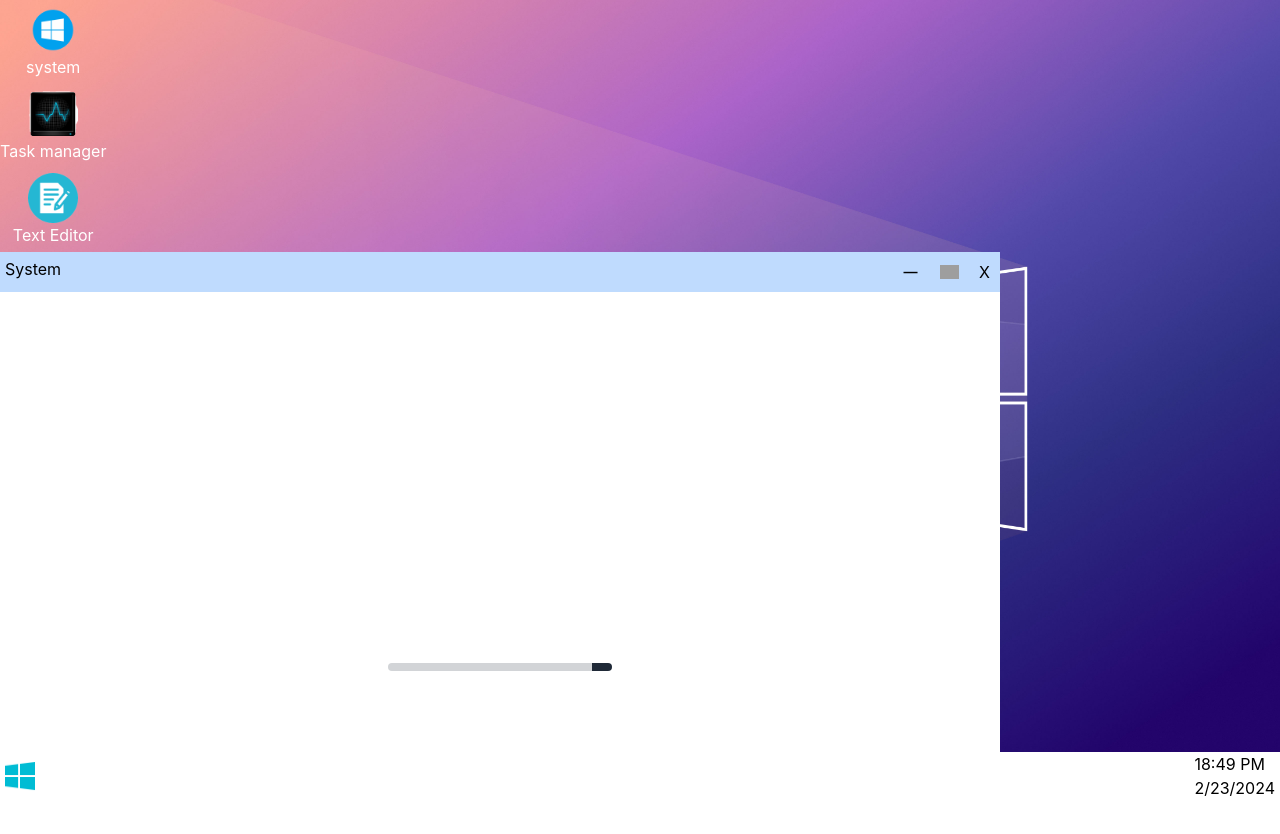
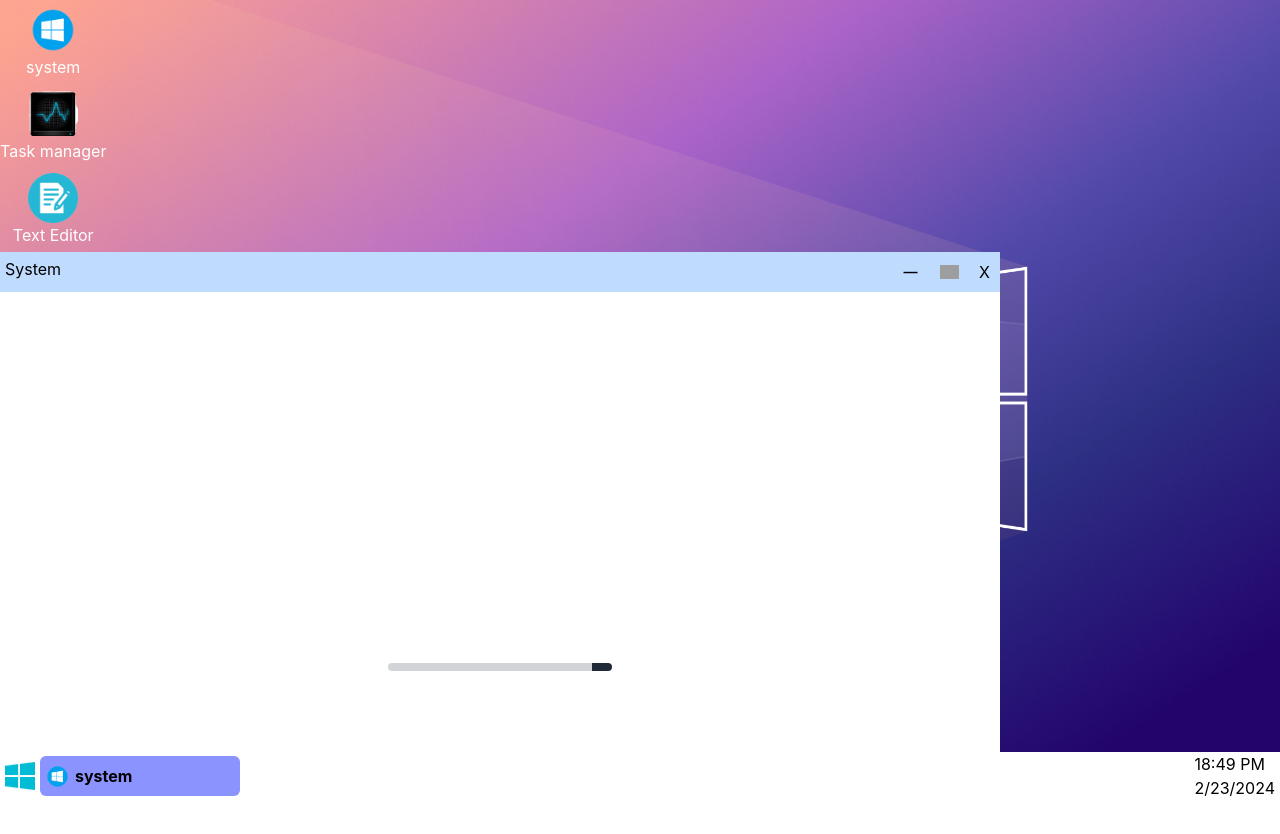
Before and after one commit to Zaariy/windows-web, a React (Create React App) app: page / in a window 1280 px wide. Both pictures are taken after a click on the picture 53 px from the left and 30 px from the top of the page. Shown: the top 834 px of the page. Built offline with nearby package versions, Linux system fonts and the light colour scheme; no server answers; grey boxes are pictures that could not be loaded.

Commit message:
display apps that are open on taskbar

```diff
--- a/src/components/taskbar/index.tsx
+++ b/src/components/taskbar/index.tsx
@@ -1,12 +1,48 @@
-import { DateAndTime } from "../../System/time/index"
-import { globalIcons } from "../../FileSystem/windowIcons"
+import { DateAndTime } from "../../System/time/index";
+import { globalIcons } from "../../FileSystem/windowIcons";
+import {useSelector } from "react-redux";
+import  {RootState} from "../../Services/store";
+import type {desktopAppsType} from "../../Services/windowUiStructure/index";
+
+type propsType = {
+  id : string | number ,
+  apps: desktopAppsType[]
+}
+
+
+function findAppById (id : string | number , apps : desktopAppsType[]) {
+    const result = apps.filter((e) => id === e.data.id);
+    return result[0] ;
+}
+
+function OpenedWindowsDisplay(props : propsType){
+    const {id , apps} =  props ;
+    // serch for the app by id  for get its Icon and its Name
+    const result = findAppById(id , apps);
+
+    return (
+          <li className="w-[200px] flex items-center h-[40px] bg-[#8B93FF]  text-black font-bold rounded-md mx-[5px] px-[5px]">
+              <img  className="w-[25px]" src={result.appIcon} alt={result.appName} />
+              <p className="pl-[5px]">{result.appName}</p>
+          </li>
+        );
+}
 
 export function TaskBar () {
 
+   const oneGloblState =  useSelector((state:RootState) => {
+        return {
+          openedWindows : state.windowSettings.runningApps,
+          desktopApps : state.windowSettings.desktopApps
+        }
+    })
+
     return (
     <div className="bg-white absolute bottom-0 w-full py-10px px-[5px] flex justify-between">
-        <ul className="rightSide">
+        <ul className="rightSide flex items-center ">
             <li className="h-[100%] flex items-center"><img className="w-[30px]" src={globalIcons.windowLogo} alt="window logo"></img></li>
+            {oneGloblState.openedWindows.map((e) => <OpenedWindowsDisplay key={e.id} id={e.id} apps={oneGloblState.desktopApps}  />)}
+
         </ul>
         <ul className="leftSide">
             <li>
--- a/src/programmes/texteditor/content/index.tsx
+++ b/src/programmes/texteditor/content/index.tsx
@@ -15,7 +15,7 @@ export const Content  = () => {
           { value: 'First.Name', title: 'First Name' },
           { value: 'Email', title: 'Email' },
         ],
-
+        height: "700" ,
         ai_request: (request: any, respondWith :any) => respondWith.string(() => Promise.reject("See docs to implement AI Assistant")),
       }}
       initialValue={localStorage.getItem("dataContent") || ''}
--- a/src/programmes/windowInfo/content/index.tsx
+++ b/src/programmes/windowInfo/content/index.tsx
@@ -3,7 +3,7 @@ import type {T} from "../type"
 
 
 export const Content = (props : {data : T | undefined}) => {
-    const data =  props?.data ;
+    const {data} =  props ;
 
     return (
     <div className="w-full  h-[90%] pl-[15px] mt-[10px] truncate">
```
